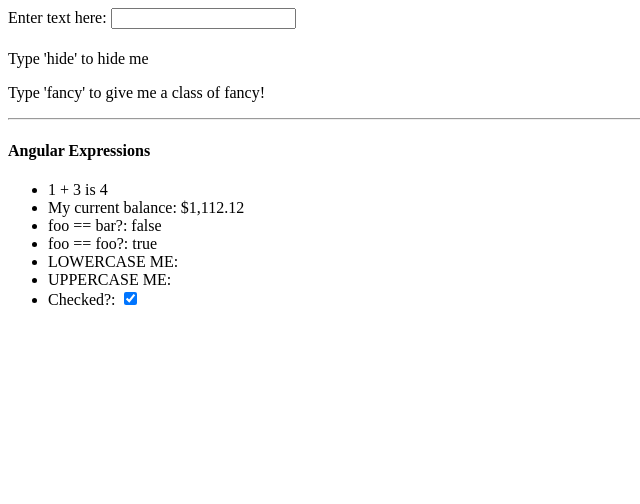
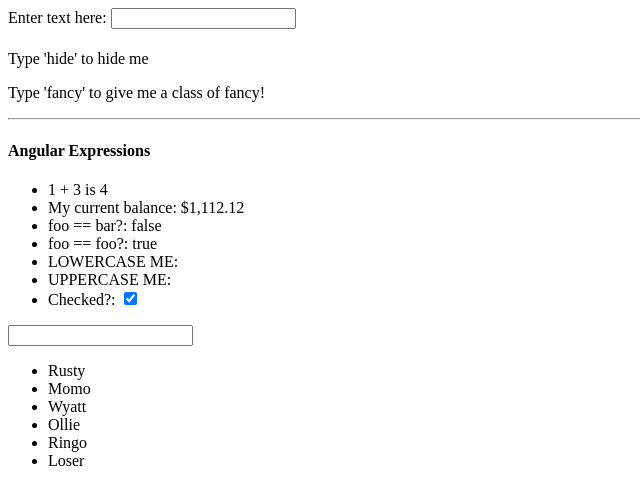
Before and after one commit to tophat8855/angular-practice, a plain HTML site: page index.html in a window 1280 px wide. Shown: the whole page, without its empty margins (0-640 px from the left). Drawn offline with nearby package versions, Linux system fonts and the light colour scheme.

Commit message:
add three

```diff
--- a/index.html
+++ b/index.html
@@ -36,10 +36,18 @@
   <li> foo == foo?: {{ "foo" == "foo" }}</li>
   <li> LOWERCASE ME: {{ someText | lowercase }}</li>
   <li> UPPERCASE ME: {{ someText | uppercase }}</li>
-  <li> Checked?: <input type=checkbox ng-checked="{{ 1 == 1 }}" /></li>
+  <li> Checked?: <input type=checkbox ng-checked=" 1 == 1 " /></li>
 </ul>
 
+<input type="text" ng-model="query">
 
+<div ng-init="dogs=['Rusty', 'Momo', 'Wyatt', 'Ollie', 'Ringo', 'Loser']">
+  <ul>
+    <span ng-repeat="dog in dogs | filter:query">
+      <li>{{ dog }}</li>
+    </span>
+  </ul>
+</div>
 
 
 
```
